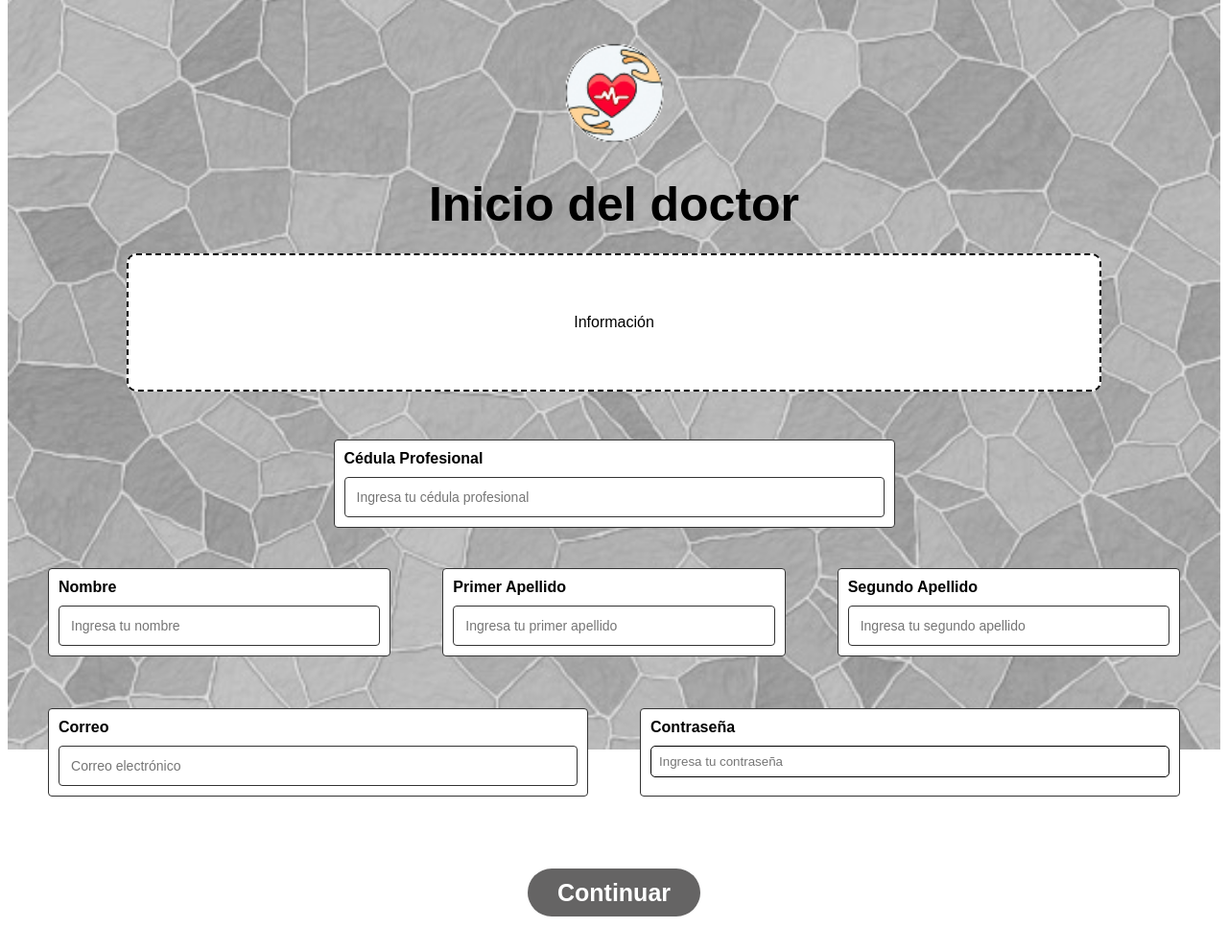
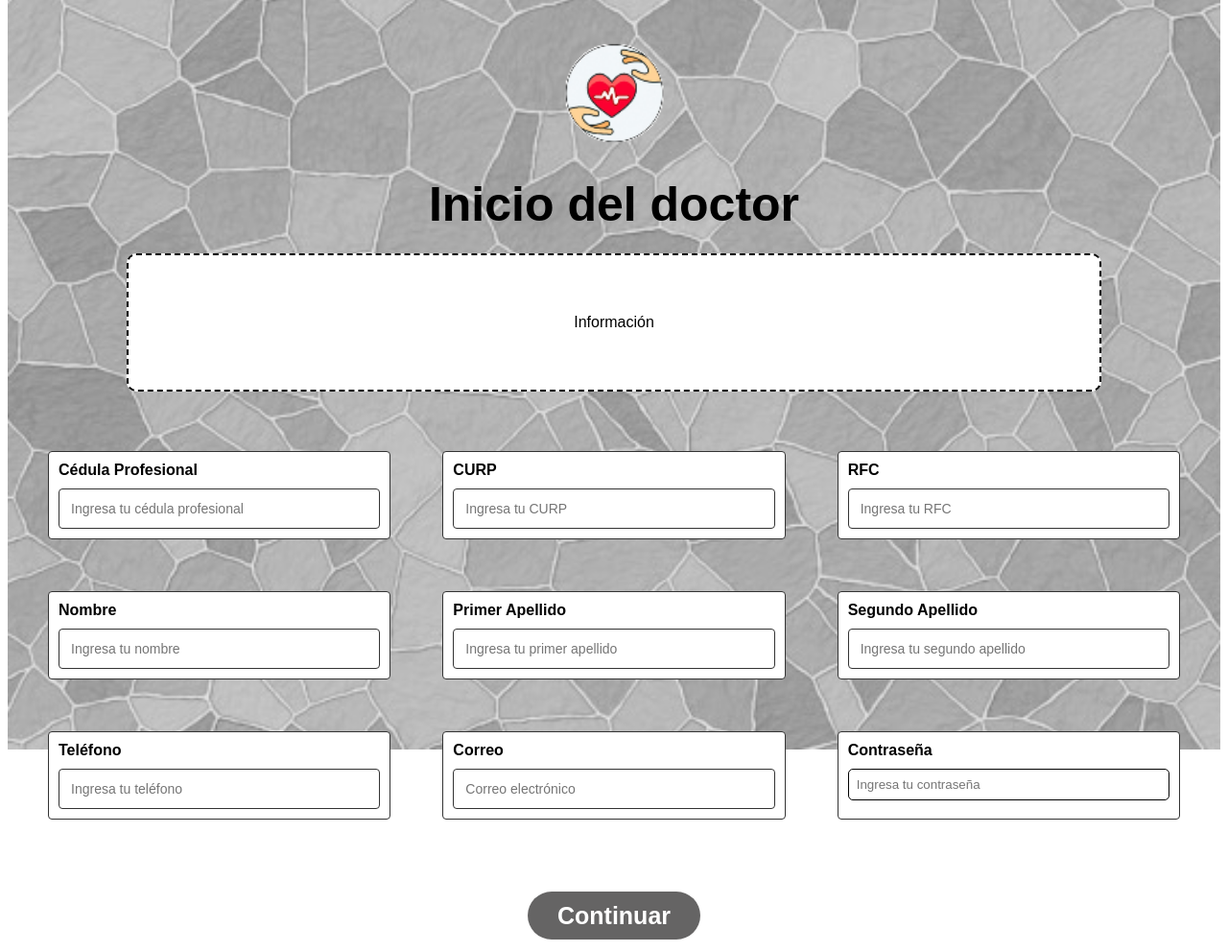
Before and after one commit to Roroma24/Proyecto, a Flask app: page /newdoc in a window 1280 px wide. Shown: the part 81-1073 px from the top of the page at 96% size. Before the commit the page ends 1036 px from the top, so only its background shows below. Run offline with Flask 3, Linux system fonts and the light colour scheme.

Commit message:
Modificaciones a la página inicio del doctor

```diff
--- a/app/static/css/registrodoc.css
+++ b/app/static/css/registrodoc.css
@@ -142,12 +142,6 @@ input{
     margin: 30px; /* Márgenes de 30px */
 }
 
-/* Ajuste específico para el campo de cédula profesional */
-.form-group.cedula {
-    max-width: 585px; /* Reduce el ancho del campo */
-    margin: auto; /* Centra el elemento */
-}
-
 /* Grupo de campos individuales dentro de una fila */
 .form-group{
     flex: 1 1 calc(25% - 30px); /* Mantiene la distribución horizontal original */
--- a/app/templates/newdoctor.html
+++ b/app/templates/newdoctor.html
@@ -70,9 +70,17 @@ apellidos y correo electrónico.
         <form>
             <!-- Primera fila: Cédula Profesional -->
             <div class="form-row">
-                <div class="form-group cedula">
+                <div class="form-group">
                     <label for="cedula">Cédula Profesional</label>
                     <input type="text" id="cedula" name="cedula" placeholder="Ingresa tu cédula profesional">
+                </div>
+                <div class="form-group">
+                    <label for="curp">CURP</label>
+                    <input type="text" id="curp" name="curp" placeholder="Ingresa tu CURP">
+                </div>
+                <div class="form-group">
+                    <label for="rfc">RFC</label>
+                    <input type="text" id="rfc" name="rfc" placeholder="Ingresa tu RFC">
                 </div>
             </div>
 
@@ -94,6 +102,10 @@ apellidos y correo electrónico.
 
             <!-- Tercera fila: Correo y Contraseña -->
             <div class="form-row">
+                <div class="form-group ">
+                    <label for="telefono">Teléfono</label>
+                    <input type="text" id="telefono" name="telefon" placeholder="Ingresa tu teléfono">
+                </div>
                 <div class="form-group">
                     <label for="correo">Correo</label>
                     <input type="email" id="correo" name="correo" placeholder="Correo electrónico">
```
